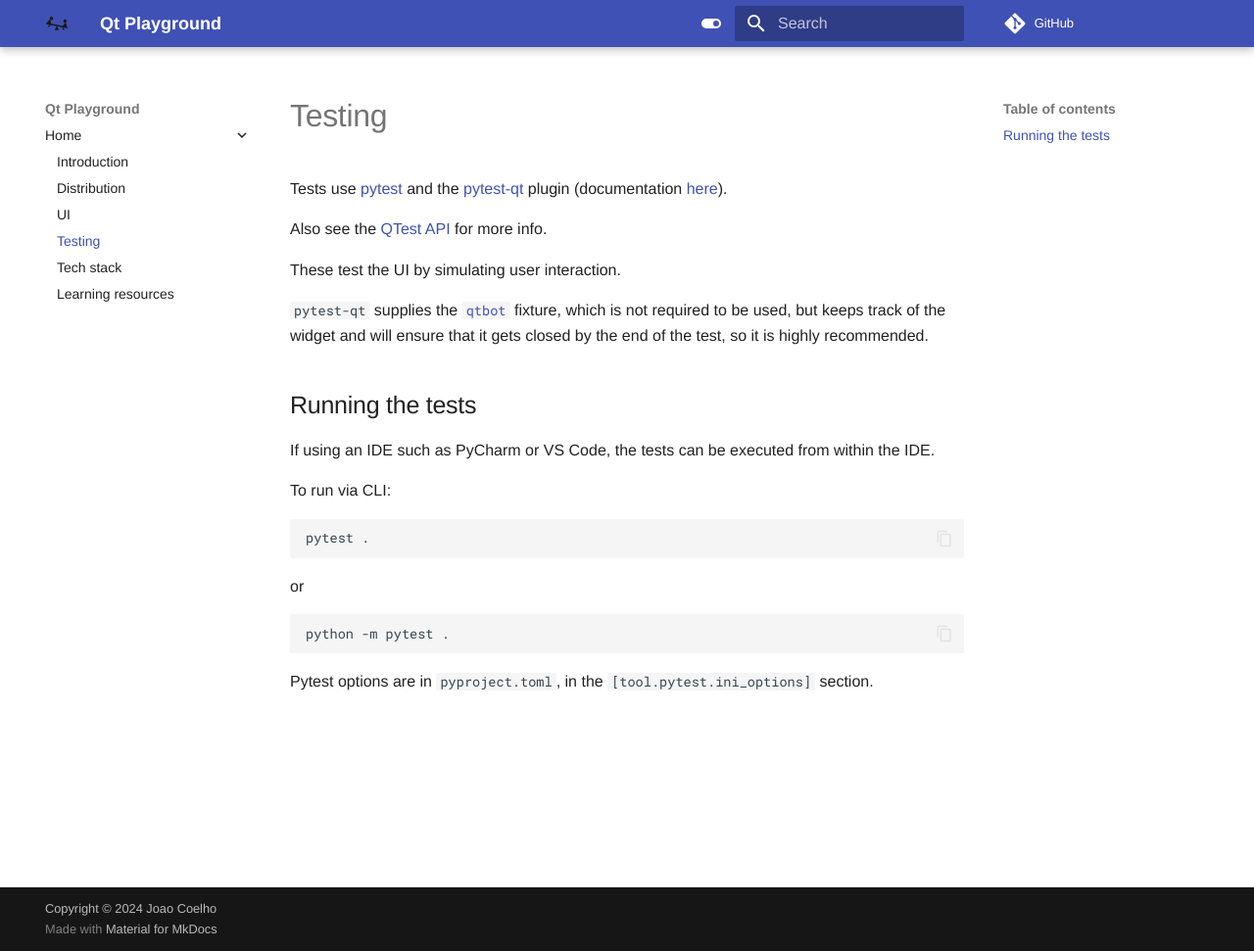
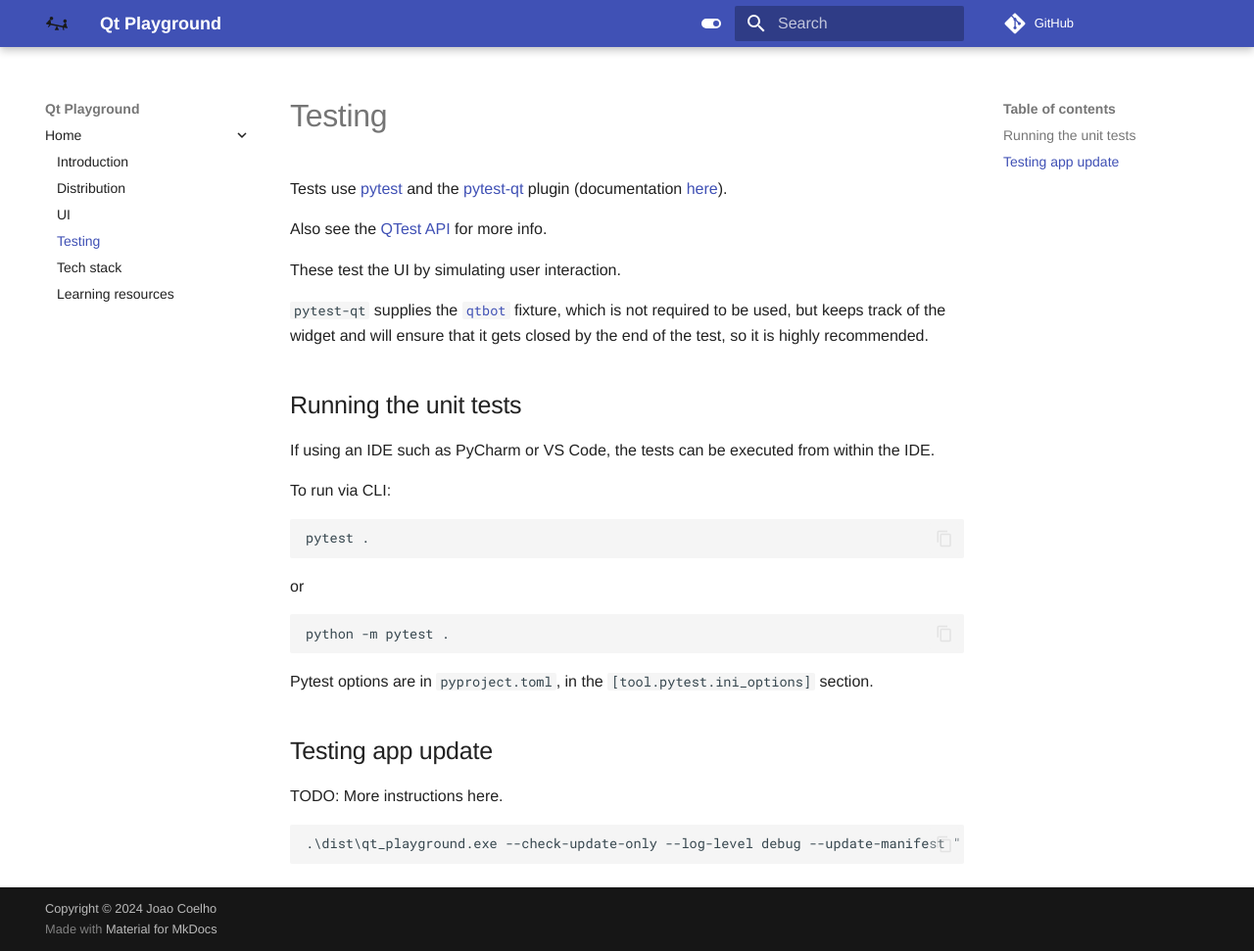
Before and after one commit to joaonc/qt_playground, an MkDocs documentation site: the page built from docs/testing.md, in a window 1280 px wide and 971 px high. Shown: the whole window at 98% size. Built offline with MkDocs 1.6.1 and Material for MkDocs 9.7.7, drawn with Linux system fonts in a browser that asks for light colours; comment, search, counter and statistics services are not loaded.

Commit message:
add manifest to bundle

````diff
--- a/docs/testing.md
+++ b/docs/testing.md
@@ -10,7 +10,7 @@ These test the UI by simulating user interaction.
 fixture, which is not required to be used, but keeps track of the widget and will ensure that it
 gets closed by the end of the test, so it is highly recommended.
 
-## Running the tests
+## Running the unit tests
 If using an IDE such as PyCharm or VS Code, the tests can be executed from within the IDE.
 
 To run via CLI:
@@ -23,3 +23,9 @@ python -m pytest .
 ```
 
 Pytest options are in `pyproject.toml`, in the `[tool.pytest.ini_options]` section.
+
+## Testing app update
+TODO: More instructions here.
+```
+.\dist\qt_playground.exe --check-update-only --log-level debug --update-manifest "./dist_test/app.yaml" --update-file "./dist_test/qt_playground_101.exe"
+```
````
Also changed, not shown: 1 other file.
